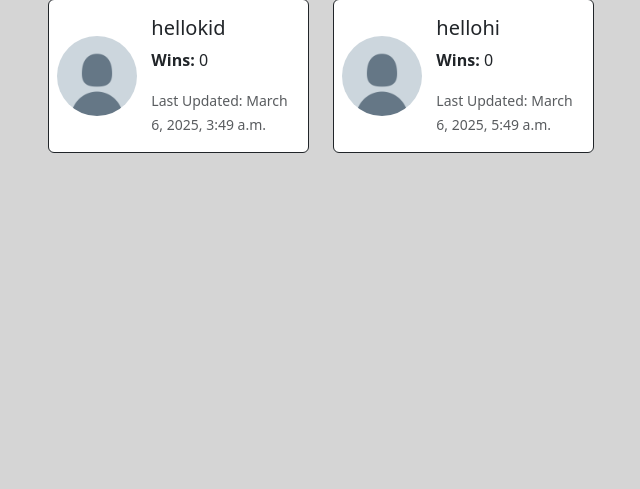
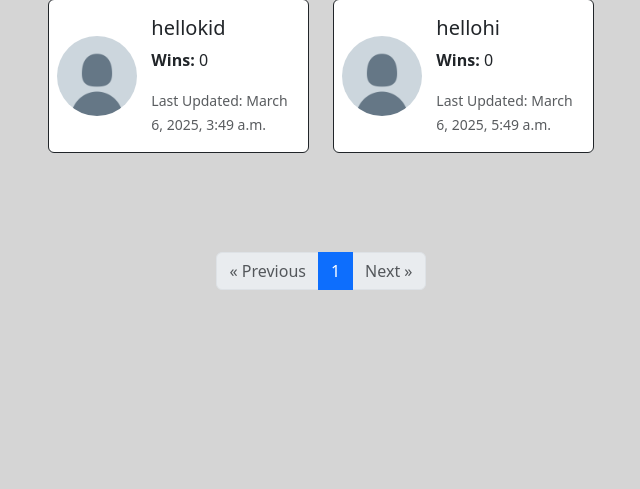
Before and after one commit to Ryan11c/kordle, a Django app: page /profile_list/ in a window 1280 px wide. Shown: the part 333-822 px from the top of the page, without its empty margins (319-959 px from the left). Run offline with Django 5.2, Linux system fonts and the light colour scheme; data comes from the database, SQL or seed files in the repository; both versions use the stored data as it was after the commit; some libraries are stand-ins or nearby versions.

Commit message:
Add pagination to profile list and cache for API responses

```diff
--- a/myApp/templates/profile_list.html
+++ b/myApp/templates/profile_list.html
@@ -4,10 +4,10 @@
 {% block content %}
 <body style="background-color: rgb(213, 213, 213);">
     <h1 class="text-center fs-1 fw-bold text-black" style="text-shadow: 1px 1px 6px white;">Profile List</h1>
-    {% if profiles %}
+    {% if page_obj %}
     <div class="min-vh-100">
         <div class="row justify-content-center" style="margin-bottom: 75px;">
-            {% for profile in profiles %}
+            {% for profile in page_obj %}
                 <div class="col-md-6 col-lg-3 d-flex justify-content-center">
                     <div class="card mb-4 bg-white border-dark" style="max-width: 400px;">
                         <div class="row g-0">
@@ -30,6 +30,44 @@
                 </div>
             {% endfor %}
         </div>
+        <!-- Followed this documentation to incorporate page navigation: https://docs.djangoproject.com/en/5.1/topics/pagination/-->
+        <div class="d-flex justify-content-center">
+            <nav aria-label="Page navigation">
+                <ul class="pagination">
+                    {% if page_obj.has_previous %}
+                        <li class="page-item">
+                            <a class="page-link" href="?page={{ page_obj.previous_page_number }}" aria-label="Previous">
+                                &laquo; Previous
+                            </a>
+                        </li>
+                    {% else %}
+                        <li class="page-item disabled">
+                            <span class="page-link">&laquo; Previous</span>
+                        </li>
+                    {% endif %}
+                    {% for num in page_obj.paginator.page_range %}
+                        {% if page_obj.number == num %}
+                            <li class="page-item active"><span class="page-link">{{ num }}</span></li>
+                        {% else %}
+                            <li class="page-item">
+                                <a class="page-link" href="?page={{ num }}">{{ num }}</a>
+                            </li>
+                        {% endif %}
+                    {% endfor %}
+                    {% if page_obj.has_next %}
+                        <li class="page-item">
+                            <a class="page-link" href="?page={{ page_obj.next_page_number }}" aria-label="Next">
+                                Next &raquo;
+                            </a>
+                        </li>
+                    {% else %}
+                        <li class="page-item disabled">
+                            <span class="page-link">Next &raquo;</span>
+                        </li>
+                    {% endif %}
+                </ul>
+            </nav>
+        </div>
     </div>
     {% else %}
         <p class="text-center text-muted">No profiles found.</p>
--- a/myApp/views.py
+++ b/myApp/views.py
@@ -10,10 +10,13 @@ from django.contrib import messages
 from .forms import UpdateUserForm, SignUpForm, UploadProfile
 from .forms import SignUpForm
 from django.http import JsonResponse
+from django.contrib.auth.decorators import login_required
+from django.views.decorators.cache import cache_page
 from django.views.decorators.csrf import csrf_protect
 from django.contrib.auth.models import User
 from django.db.models.functions import TruncDate
 from django.db.models import Count, Sum
+from django.core.paginator import Paginator
 
 # #Helper function to load the JSON file
 # def load_champion_data():
@@ -84,9 +87,13 @@ def home(request):
 
 
 #Show the user profiles in the html page
+#followed this documentation: https://docs.djangoproject.com/en/5.1/topics/pagination/
 def profile_list(request):
     profiles = Profile.objects.all()
-    return render(request, 'profile_list.html', {"profiles": profiles})
+    paginator = Paginator(profiles, 10)
+    page_number = request.GET.get("page")
+    page_obj = paginator.get_page(page_number)
+    return render(request, "profile_list.html", {"page_obj": page_obj})
 
 
 #The about page where I will put the description
@@ -112,6 +119,7 @@ def login_user(request):
 
 
 #Just using django's built in logout feature. Super duper easy
+@login_required
 def logout_user(request):
     logout(request)
     messages.success(request, ("You have been logged out."))
@@ -199,6 +207,8 @@ class IdolAPIView(APIView):
 
 
 #API for signups chart. Just followed a tutorial nothing special
+#cache for 5 minutes
+@cache_page(60 * 5)
 def signup_chart_data(request):
     signups = (User.objects.annotate(date=TruncDate("date_joined")) .values("date") .annotate(count=Count("id")) .order_by("date"))
     labels = [signup["date"].strftime("%Y-%m-%d") for signup in signups]
@@ -206,6 +216,8 @@ def signup_chart_data(request):
     return JsonResponse({"labels": labels, "values": values})
 
 #requests per day chart
+#cache for 5 minutes
+@cache_page(60 * 5)
 def requests_chart_data(request):
     requests_per_day = RequestLog.objects.values("date").annotate(total_requests=Sum("count")).order_by("date")
     labels = [entry["date"].strftime("%Y-%m-%d") for entry in requests_per_day]
```
Also changed, not shown: db.sqlite3.
